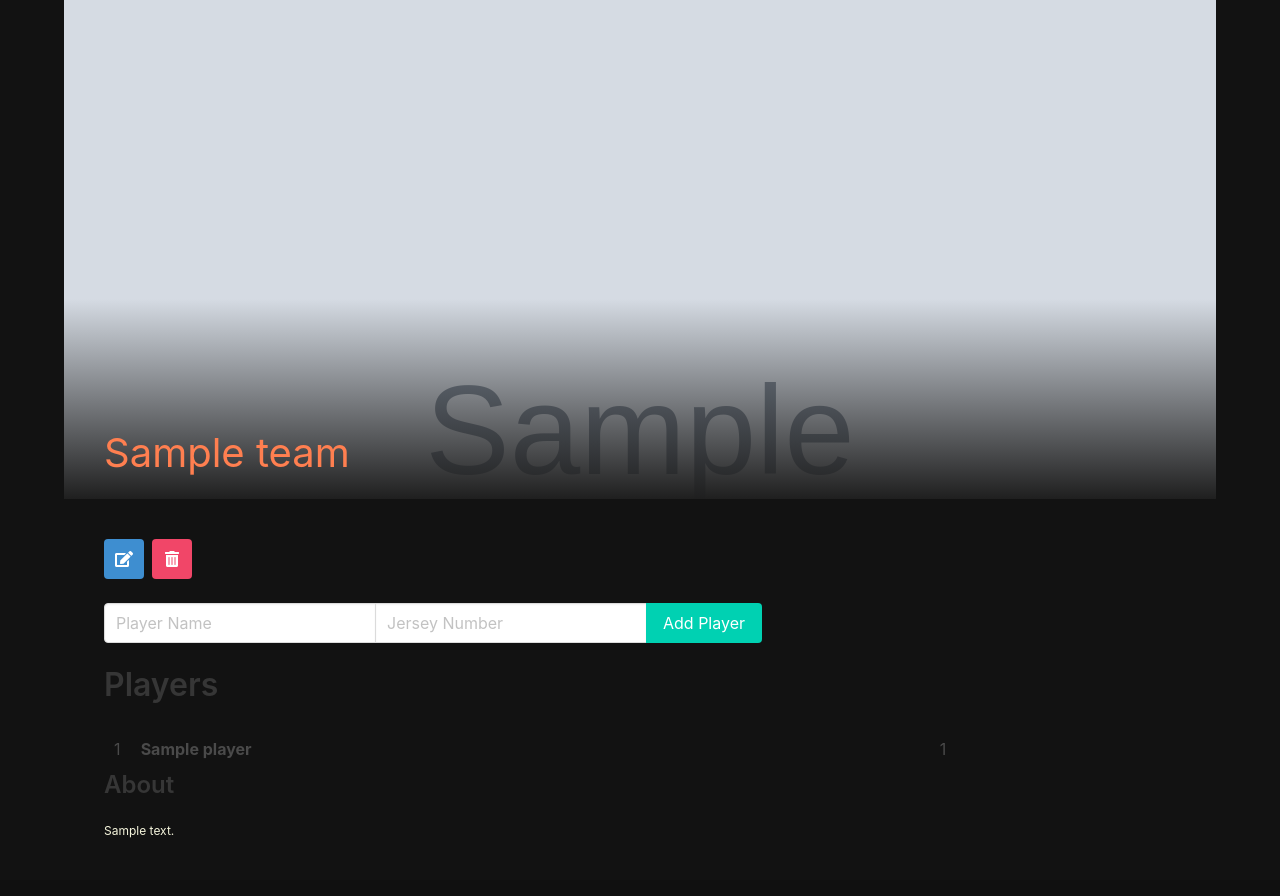
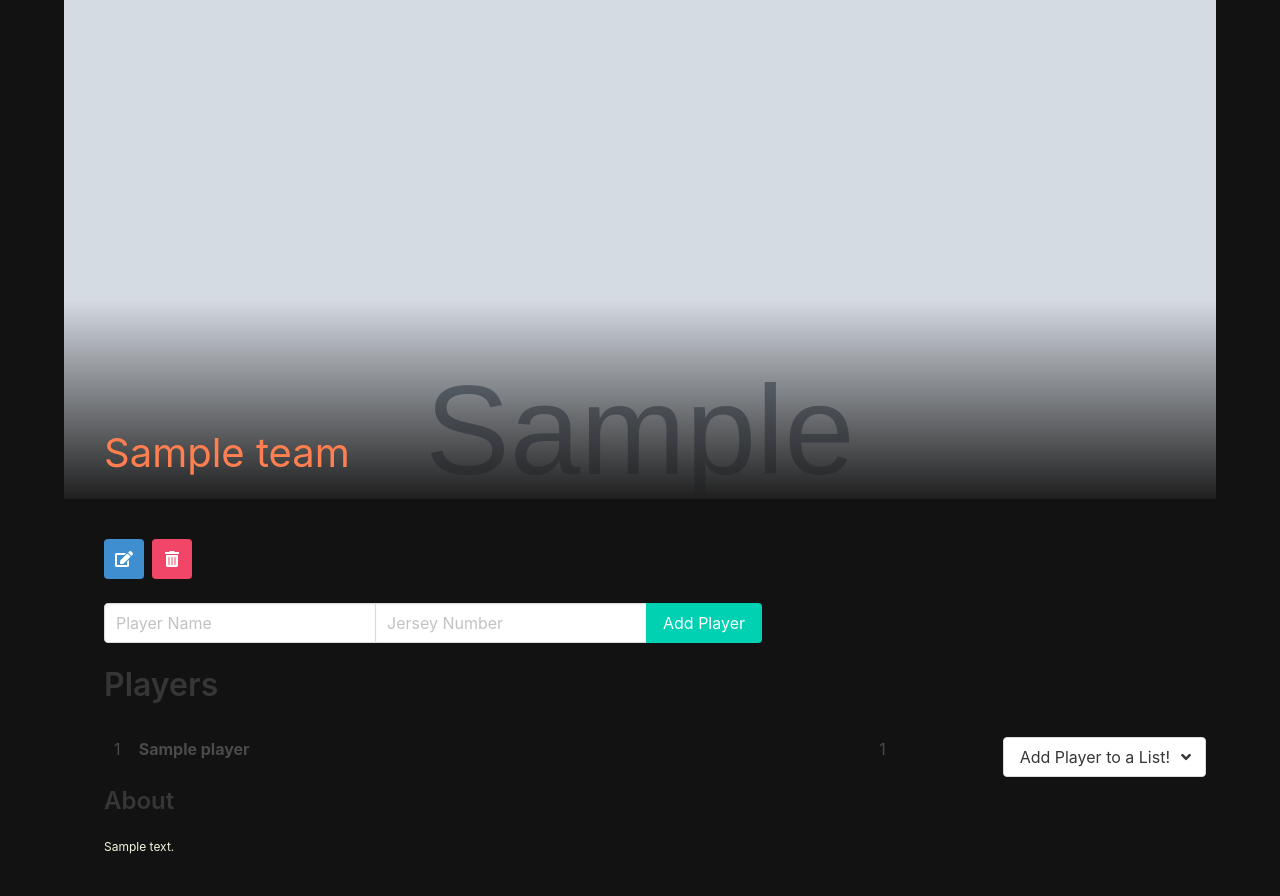
Before and after one commit to michaelbryanstark/hockeyGuru, a Django app: page /teams/1/ in a window 1280 px wide. Shown: the part 53-949 px from the top of the page. Before the commit the page ends 891 px from the top, so only its background shows below. Run offline with Django 3.2, Linux system fonts and the light colour scheme; tables that the repository leaves empty hold one stand-in row (values such as "Sample post"); grey boxes marked "Sample" are stand-in pictures.

Commit message:
added a way to put players on lists

```diff
--- a/main_app/admin.py
+++ b/main_app/admin.py
@@ -1,7 +1,8 @@
 from django.contrib import admin
 
 # Register your models here.
-from .models import Team, Player
+from .models import Team, Player, FavPlayers
 
 admin.site.register(Team)
 admin.site.register(Player)
+admin.site.register(FavPlayers)
--- a/main_app/models.py
+++ b/main_app/models.py
@@ -21,3 +21,10 @@ class Player(models.Model):
 
     def __str__(self):
         return self.player_name
+
+class FavPlayers(models.Model):
+    title = models.CharField(max_length=150)
+    players = models.ManyToManyField(Player)
+
+    def __str__(self):
+        return self.title
--- a/main_app/static/scripts/main.js
+++ b/main_app/static/scripts/main.js
@@ -3,3 +3,7 @@ $(".navbar-burger").click(function () {
     $(".navbar-burger").toggleClass("is-active");
     $(".navbar-menu").toggleClass("is-active");
   });
+
+  $(".dropdown").click(function (event) {
+    $(this).toggleClass("is-active");
+  });
--- a/main_app/static/styles/main.css
+++ b/main_app/static/styles/main.css
@@ -93,7 +93,7 @@ body {
     width: 100%;
     padding: 10px;
     display: grid;
-    grid-template-columns: 0.1fr 3fr 1fr;
+    grid-template-columns: 0.1fr 3fr 0.5fr 0.3fr;
     border-radius: 5px;
   }
 
--- a/main_app/templates/team_detail.html
+++ b/main_app/templates/team_detail.html
@@ -57,6 +57,35 @@
       <span>{{forloop.counter}}</span>
       <span><b>{{player.player_name}}</b></span>
       <span>{{player.jersey_number}}</span>
+      <span>
+        <div class="dropdown">
+          <div class="dropdown-trigger">
+            <button
+              class="button"
+              aria-haspopup="true"
+              aria-controls="dropdown-menu"
+            >
+              <span>Add Player to a List!</span>
+              <span class="icon is-small">
+                <i class="fas fa-angle-down" aria-hidden="true"></i>
+              </span>
+            </button>
+          </div>
+          <div class="dropdown-menu" id="dropdown-menu" role="menu">
+            <div class="dropdown-content">
+              {% for favplayer in favplayers %}
+              <a
+                href="{% url 'favplayer_player_assoc' favplayer.pk player.pk %}?assoc=add"
+                class="dropdown-item"
+              >
+                {{favplayer.title}}
+              </a>
+              {% endfor %}
+            </div>
+          </div>
+        </div>
+      </span>
+
     </div>
     {% empty %}
     <article class="message">
--- a/main_app/urls.py
+++ b/main_app/urls.py
@@ -14,4 +14,6 @@ urlpatterns = [
          views.TeamDelete.as_view(), name="team_delete"),
     path('teams/<int:pk>/playerss/new/',
          views.PlayerCreate.as_view(), name="player_create"),
+    path('favplayers/<int:pk>/players/<int:player_pk>/',
+         views.FavPlayerPlayerAssoc.as_view(), name="favplayer_player_assoc"),
 ]
--- a/main_app/views.py
+++ b/main_app/views.py
@@ -2,7 +2,7 @@ from django.shortcuts import render
 from django.views import View
 from django.shortcuts import redirect
 from django.views.generic.base import TemplateView
-from .models import Team, Player
+from .models import Team, Player, FavPlayers
 from django.views.generic.edit import CreateView, UpdateView, DeleteView
 from django.views.generic import DetailView
 from django.urls import reverse
@@ -13,6 +13,10 @@ from django.urls import reverse
 # Here we will be creating a class called Home and extending it from the View class
 class Home(TemplateView):
     template_name = "home.html"
+    def get_context_data(self, **kwargs):
+        context = super().get_context_data(**kwargs)
+        context["favplayers"] = FavPlayers.objects.all()
+        return context
 
 class About(TemplateView):
     template_name = "about.html"
@@ -42,6 +46,11 @@ class TeamDetail(DetailView):
     model = Team
     template_name = "team_detail.html"
 
+    def get_context_data(self, **kwargs):
+        context = super().get_context_data(**kwargs)
+        context["favplayers"] = FavPlayers.objects.all()
+        return context
+
 class TeamUpdate(UpdateView):
     model = Team
     fields = ['name', 'img', 'bio']
@@ -61,3 +70,12 @@ class PlayerCreate(View):
         team = Team.objects.get(pk=pk)
         Player.objects.create(player_name=player_name, jersey_number=jersey_number, team=team)
         return redirect('team_detail', pk=pk)
+
+class FavPlayerPlayerAssoc(View):
+    def get(self, request, pk, player_pk):
+        assoc = request.GET.get("assoc")
+        if assoc == "remove":
+            FavPlayers.objects.get(pk=pk).players.remove(player_pk)
+        if assoc == "add":
+            FavPlayers.objects.get(pk=pk).players.add(player_pk)
+        return redirect('home')
```
Also changed, not shown: main_app/templates/home.html (+29 -0 lines), main_app/migrations/0003_favplayers.py (added).
